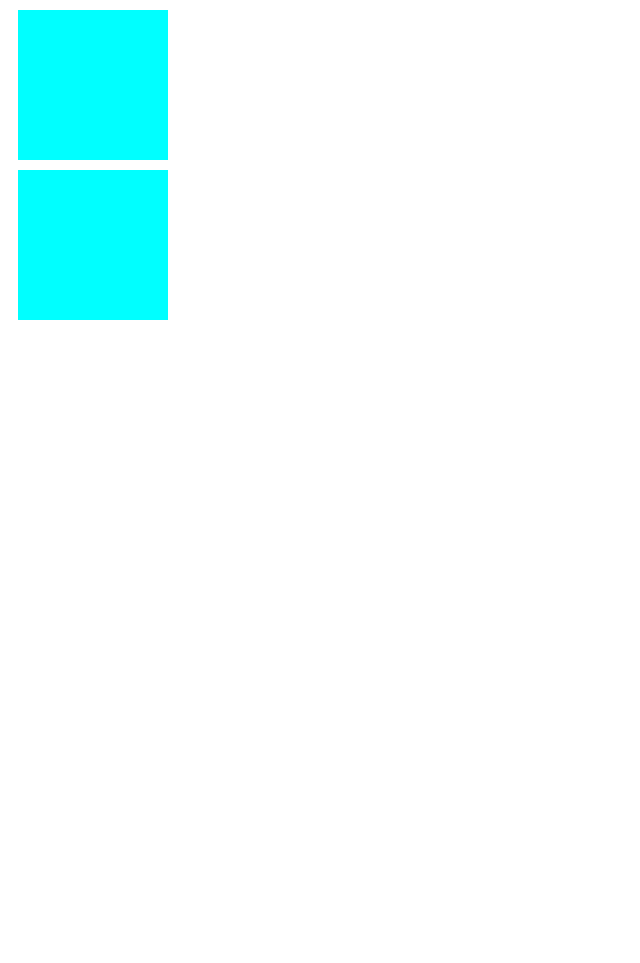
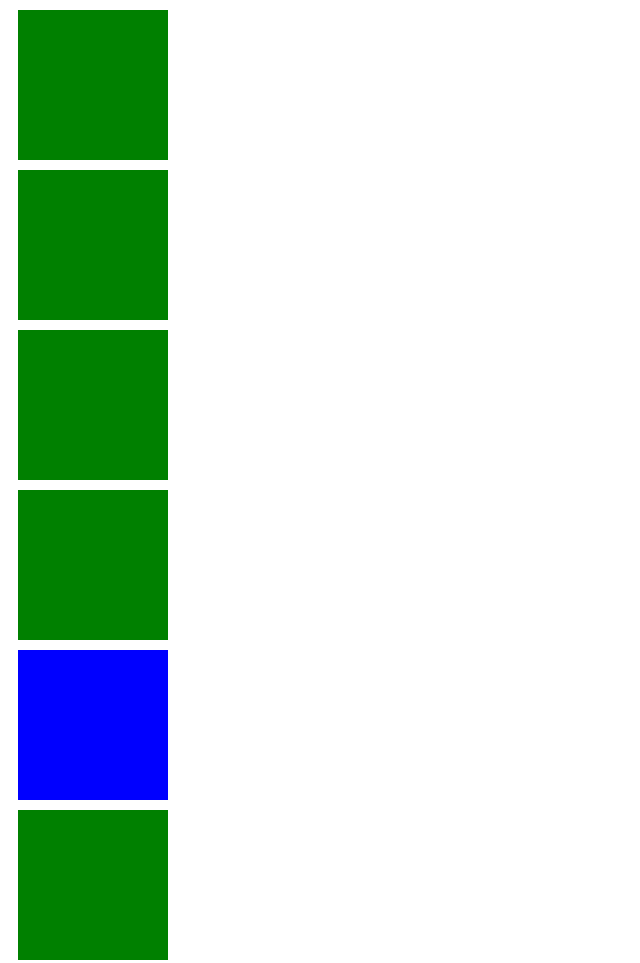
Before and after one commit to esvarez/git-ejemplo, a plain HTML site: page index.html in a window 1280 px wide. Shown: the whole page, without its empty margins (0-640 px from the left). Before the commit the page ends 800 px from the top, so only its background shows below. Drawn offline with Linux system fonts and the light colour scheme.

Commit message:
modifique el color de los cuadrados

```diff
--- a/css/styles.css
+++ b/css/styles.css
@@ -1,6 +1,10 @@
 div {
-  background-color: aqua;
+  background-color: green;
   height: 150px;
   width: 150px;
   margin: 10px;
 }
+
+.blue {
+  background-color: blue;
+}
--- a/index.html
+++ b/index.html
@@ -11,7 +11,10 @@
 
   <div></div>
   <div></div>
-
+  <div></div>
+  <div></div>
+  <div class="blue"></div>
+  <div></div>
   <script src="./js/app.js"></script>
 </body>
 </html>
```
